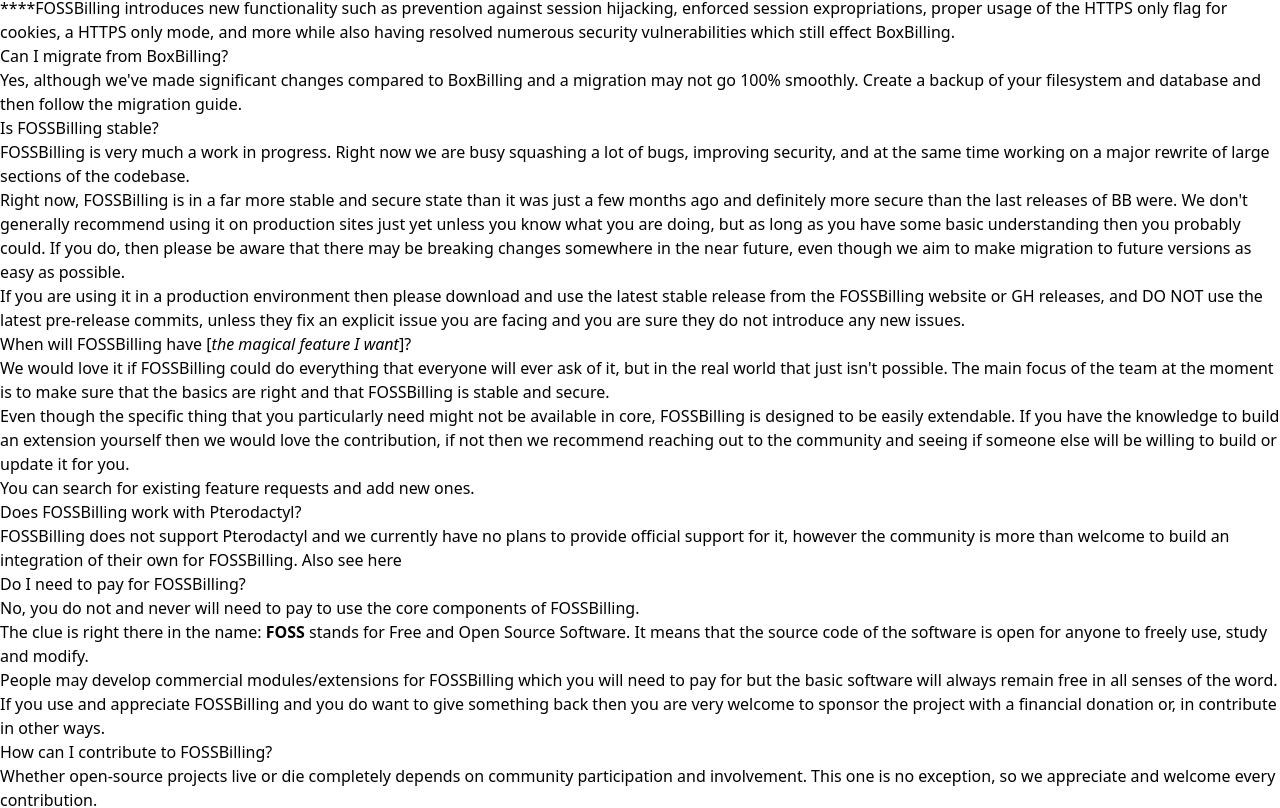
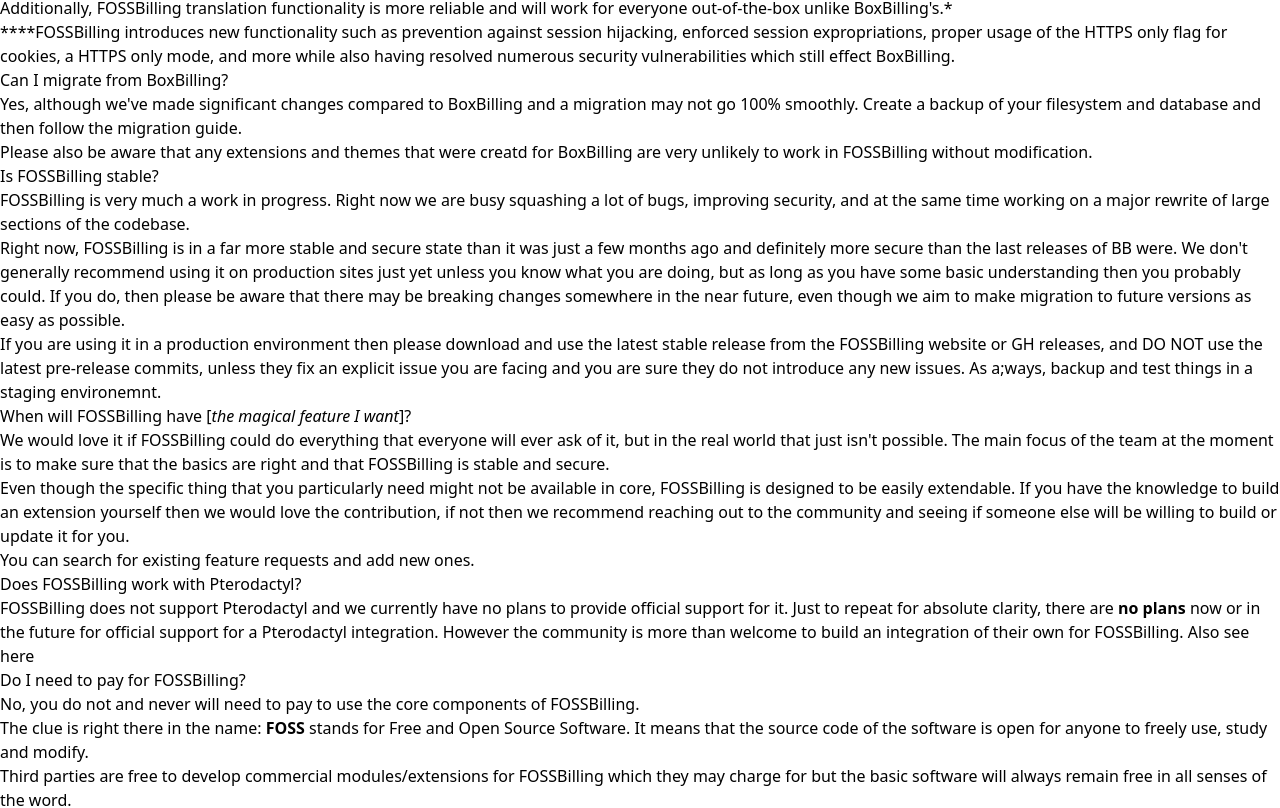
Before and after one commit to FOSSBilling/fossbilling.org, a Next.js app: page /docs/faq in a window 1280 px wide. Shown: the part 436-1244 px from the top of the page. Built offline with nearby package versions, Linux system fonts and the light colour scheme.

Commit message:
Update faq.mdx
Small updates

```diff
--- a/pages/docs/faq.mdx
+++ b/pages/docs/faq.mdx
@@ -8,7 +8,7 @@
 
 In a word, **No**.
 
-The BoxBilling project still exists (you can search for it on GitHub), but FOSSBilling is a fork of it with improvements across the board. Many of the team behind FOSSBilling had previously tried to revive and update BoxBilling but found that for various reasons, mostly about project ownership, etc. that it was not possible.
+The BoxBilling project does still exist but it is almost entirely unmaintained and has many security vulnerabilities (you can search for it on GitHub). FOSSBilling was forked from BoxBilling and has numerous improvements across the board. Many of the team behind FOSSBilling had previously tried to revive and update BoxBilling but found that for various reasons, mostly about project ownership, etc. that it was not possible.
 
 We wanted to move forward and create a usable and dependable open source billing solution that will be well maintained and not commercialized which resulted in FOSSBilling being created in 2022.
 
@@ -40,13 +40,15 @@
 Yes, although we've made significant changes compared to BoxBilling and a migration may not go 100% smoothly.
 Create a backup of your filesystem and database and then follow the [migration guide](https://fossbilling.org/docs/getting-started/migrate-from-boxbilling).
 
+Please also be aware that any extensions and themes that were creatd for BoxBilling are very unlikely to work in FOSSBilling without modification.
+
 ## Is FOSSBilling stable?
 
 FOSSBilling is very much a work in progress. Right now we are busy squashing a lot of bugs, improving security, and at the same time working on a major rewrite of large sections of the codebase.
 
 Right now, FOSSBilling is in a far more stable and secure state than it was just a few months ago and definitely more secure than the last releases of BB were. We don't generally recommend using it on production sites just yet unless you know what you are doing, but as long as you have some basic understanding then you probably could.  If you do, then please be aware that there may be breaking changes somewhere in the near future, even though we aim to make migration to future versions as easy as possible.
 
-If you are using it in a production environment then please download and use the latest stable release from the [FOSSBilling website](https://fossbilling.org/downloads) or [GH releases](https://github.com/FOSSBilling/FOSSBilling/releases), and DO NOT use the latest pre-release commits, unless they fix an explicit issue you are facing and you are sure they do not introduce any new issues.
+If you are using it in a production environment then please download and use the latest stable release from the [FOSSBilling website](https://fossbilling.org/downloads) or [GH releases](https://github.com/FOSSBilling/FOSSBilling/releases), and DO NOT use the latest pre-release commits, unless they fix an explicit issue you are facing and you are sure they do not introduce any new issues. As a;ways, backup and test things in a staging environemnt.
 
 ## When will FOSSBilling have [_the magical feature I want_]?
 
@@ -58,7 +60,7 @@
 
 ## Does FOSSBilling work with Pterodactyl?
 
-FOSSBilling does not support Pterodactyl and we currently have no plans to provide official support for it, however the community is more than welcome to build an integration of their own for FOSSBilling. Also see [here](https://fossbilling.org/docs/server-managers/others)
+FOSSBilling does not support Pterodactyl and we currently have no plans to provide official support for it. Just to repeat for absolute clarity, there are **no plans** now or in the future for official support for a Pterodactyl integration. However the community is more than welcome to build an integration of their own for FOSSBilling. Also see [here](https://fossbilling.org/docs/server-managers/others)
 
 ## Do I need to pay for FOSSBilling?
 
@@ -66,9 +68,9 @@
 
 The clue is right there in the name: **FOSS** stands for Free and Open Source Software. It means that the source code of the software is open for anyone to freely use, study and modify.
 
-People may develop commercial modules/extensions for FOSSBilling which you will need to pay for but the basic software will always remain free in all senses of the word.
+Third parties are free to develop commercial modules/extensions for FOSSBilling which they may charge  for but the basic software will always remain free in all senses of the word.
 
-If you use and appreciate FOSSBilling and you do want to give something back then you are very welcome to sponsor the project with a financial donation or, in contribute in other ways.
+If you use and appreciate FOSSBilling and you do want to give something back then you are very welcome to sponsor the project with a financial donation or to contribute in other ways.
 
 ## How can I contribute to FOSSBilling?
 
```
